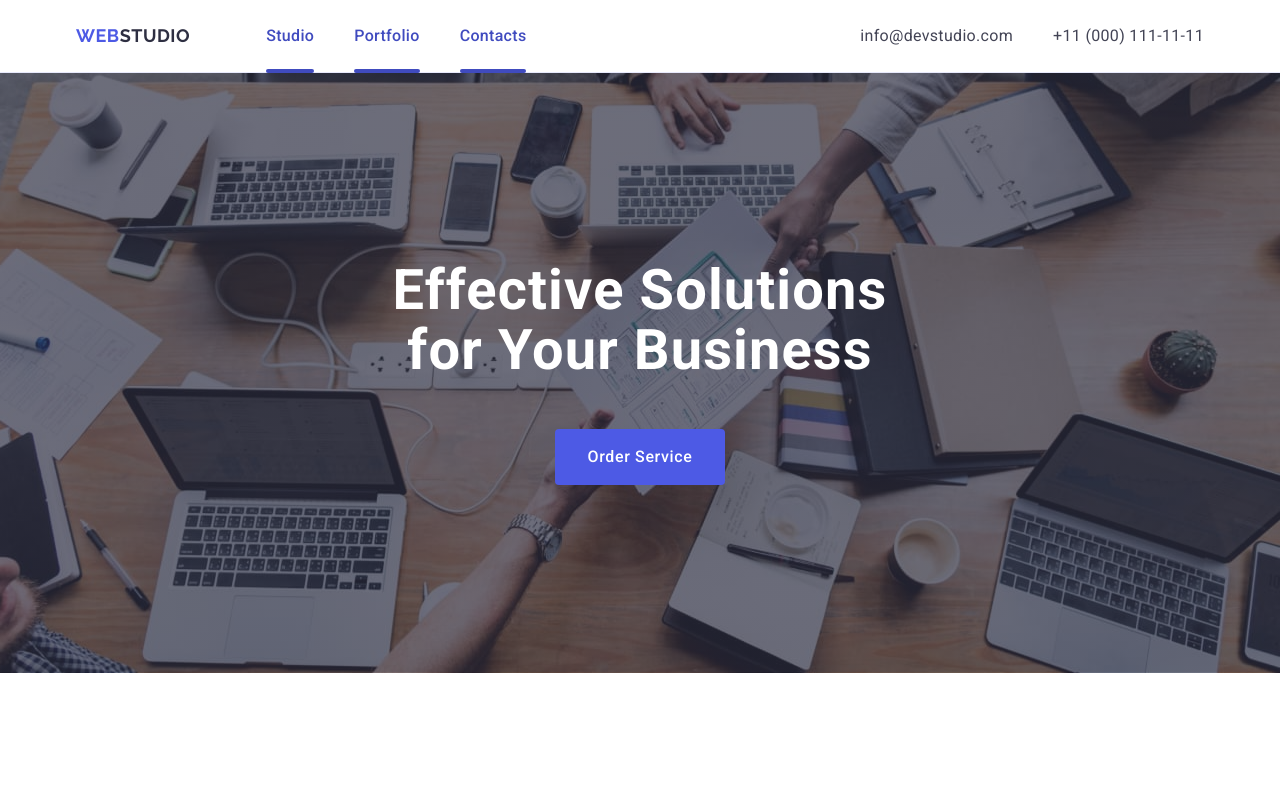
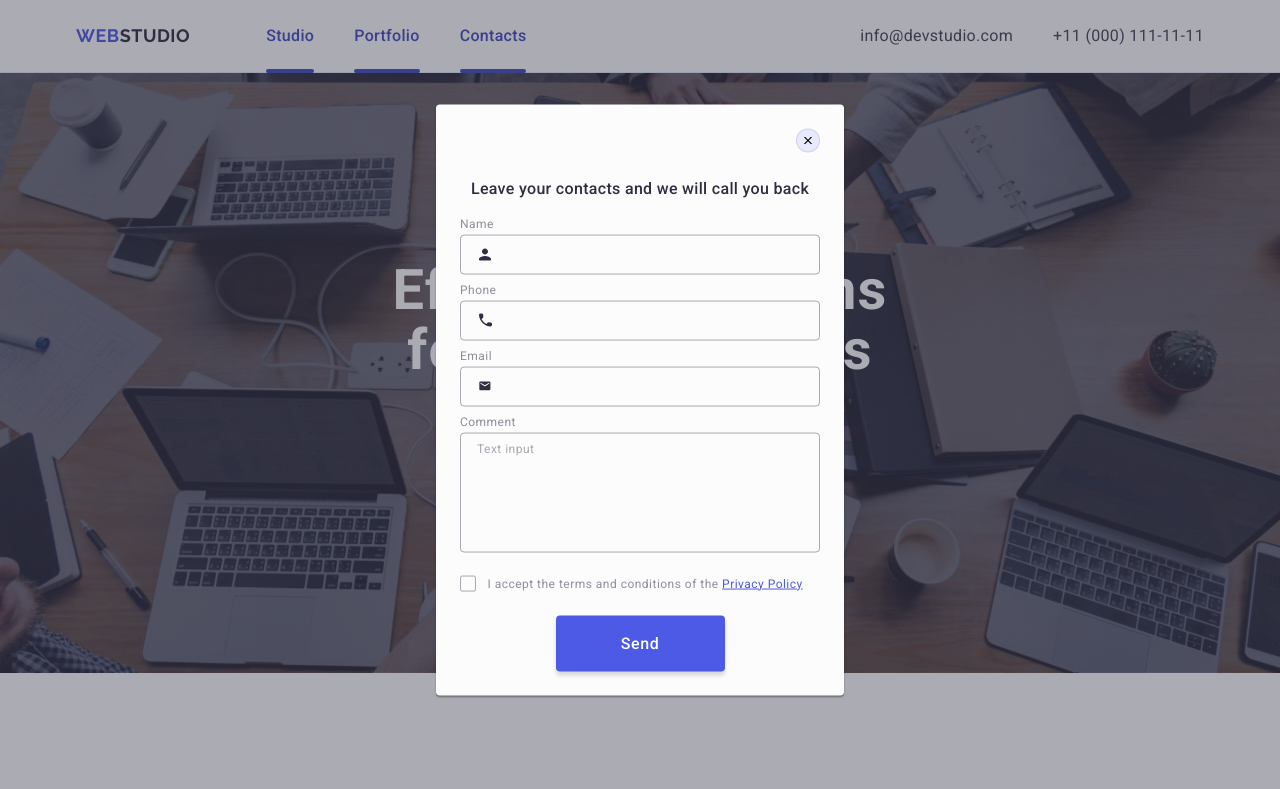
Before and after one commit to MarharytaSom/goit-markup-hw-05, a plain HTML site: page index.html in a window 1280 px wide. Shown: the top 789 px of the page. Drawn offline with nearby package versions, Linux system fonts and the light colour scheme.

Commit message:
div margin

```diff
--- a/css/styles.css
+++ b/css/styles.css
@@ -635,9 +635,12 @@ img{
     margin-bottom: 16px;
 }
 
-.review-form-field-wrapper {
+.review-form-field-wrapper:nth-child(-n+3) {
+    margin-bottom: 8px;
+}
+
+.review-form-field-wrapper{
     margin-bottom: 16px;
-
 }
 
 
--- a/index.html
+++ b/index.html
@@ -590,7 +590,7 @@
       </div>
     </footer>
 
-    <div class="backdrop">
+    <div class="backdrop is-open">
       <div class="modal">
         <button class="modal-close-btn" type="button">
           <svg class="modal-close-icon" width="8" height="8">
```
